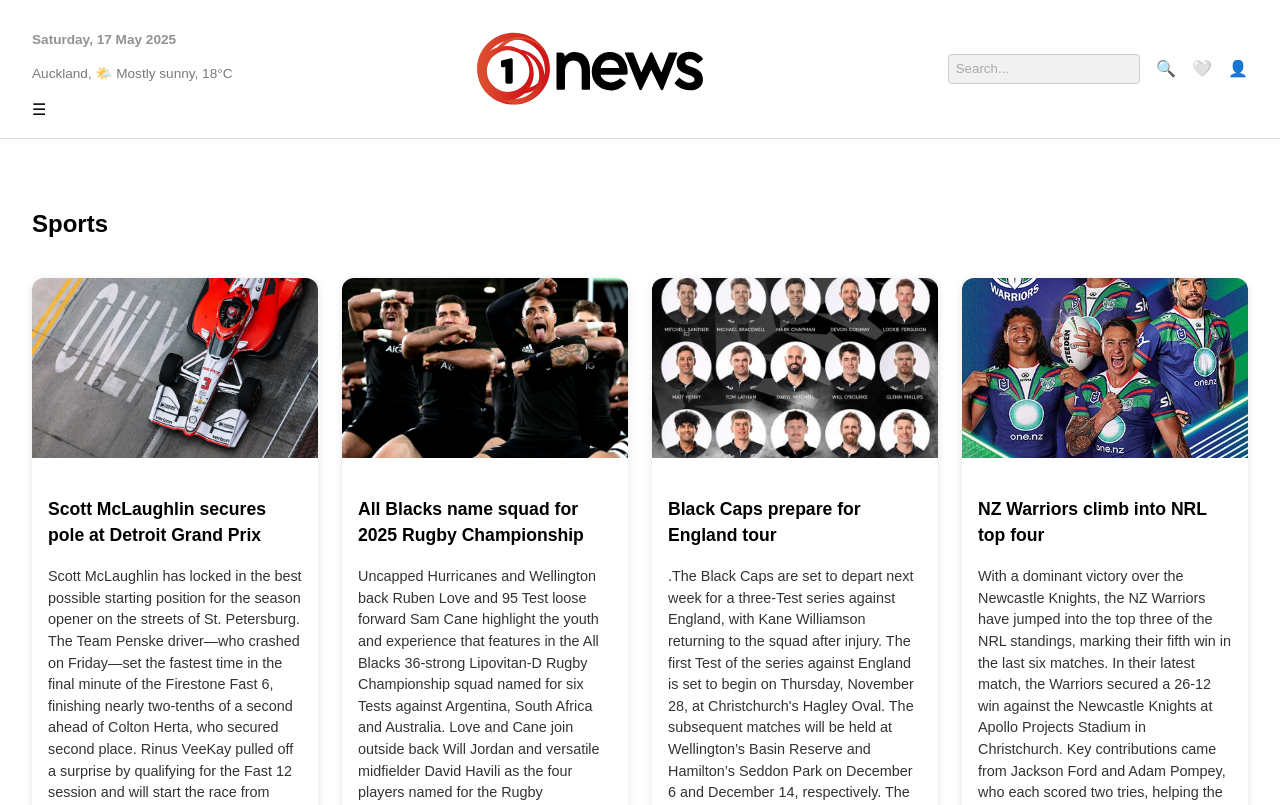
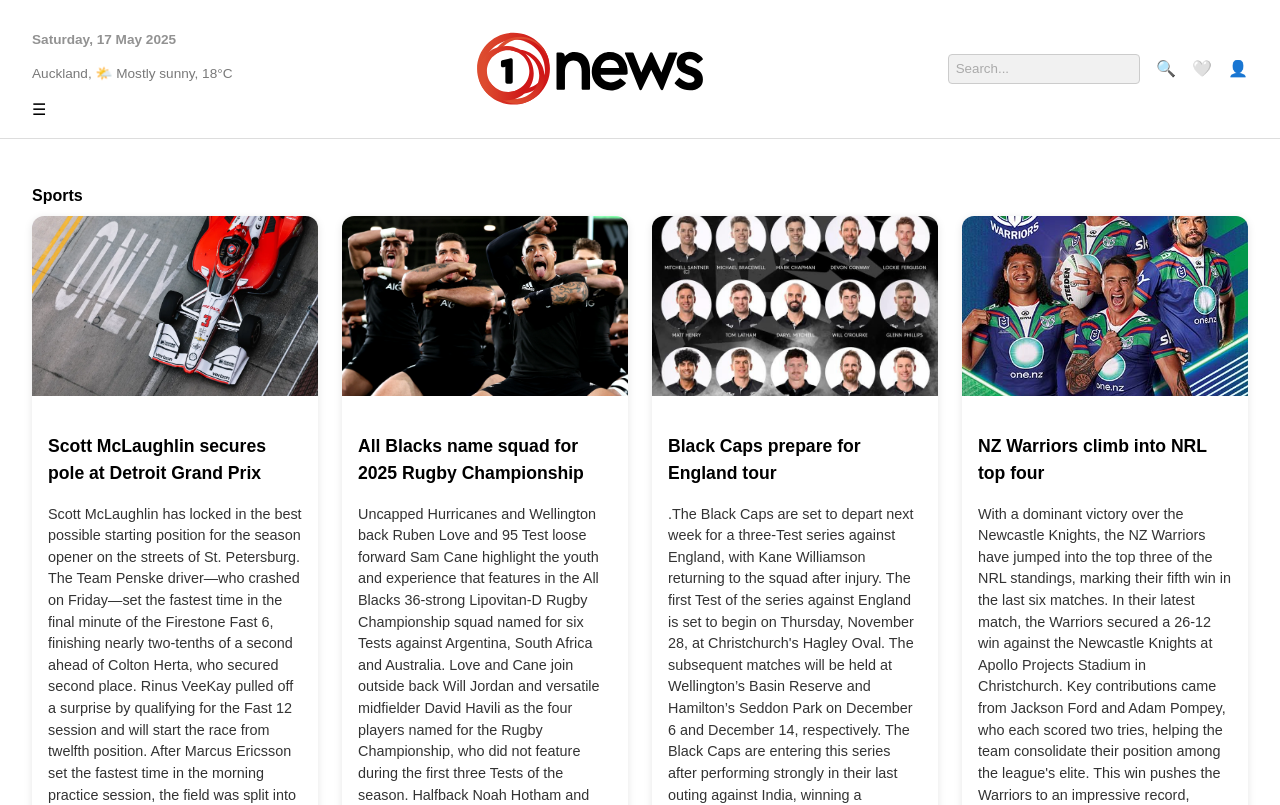
Before and after one commit to RomiPerMont/1newsa, a React (Vite) app: page /sports in a window 1280 px wide. Shown: the top 805 px of the page. Built offline with nearby package versions, Linux system fonts and the light colour scheme.

Commit message:
Update Sports.jsx

```diff
--- a/src/pages/Sports.jsx
+++ b/src/pages/Sports.jsx
@@ -84,7 +84,7 @@
 const Sports = () => {
   return (
     <main className="re-news-section">
-      <h2 style={{ padding: "1rem 0" }}>Sports</h2>
+      <h2 className="section-title">Sports</h2>
       <div className="re-news-grid">
         {sportsArticles.map((article, index) => (
           <div className="re-card" key={index}>
```
